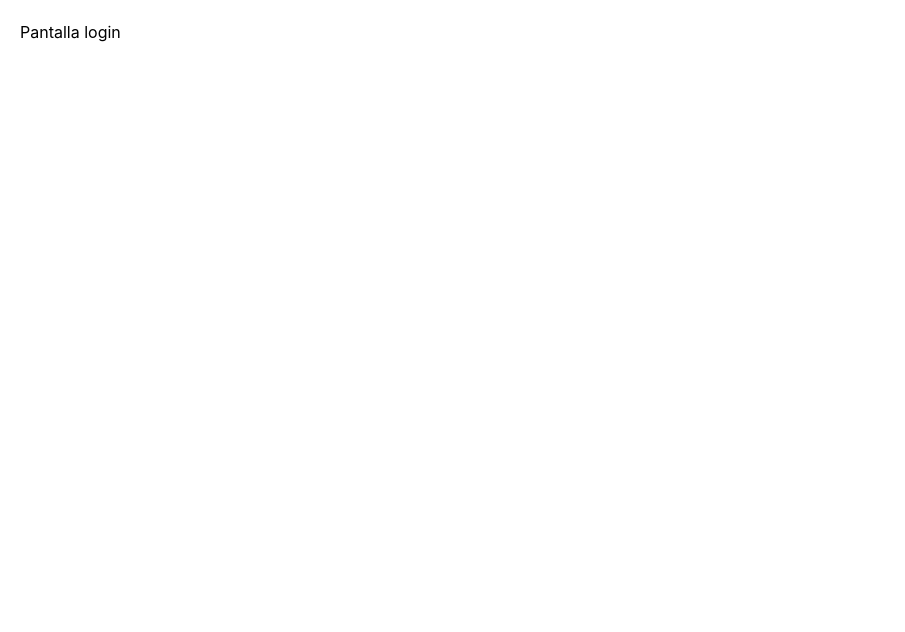
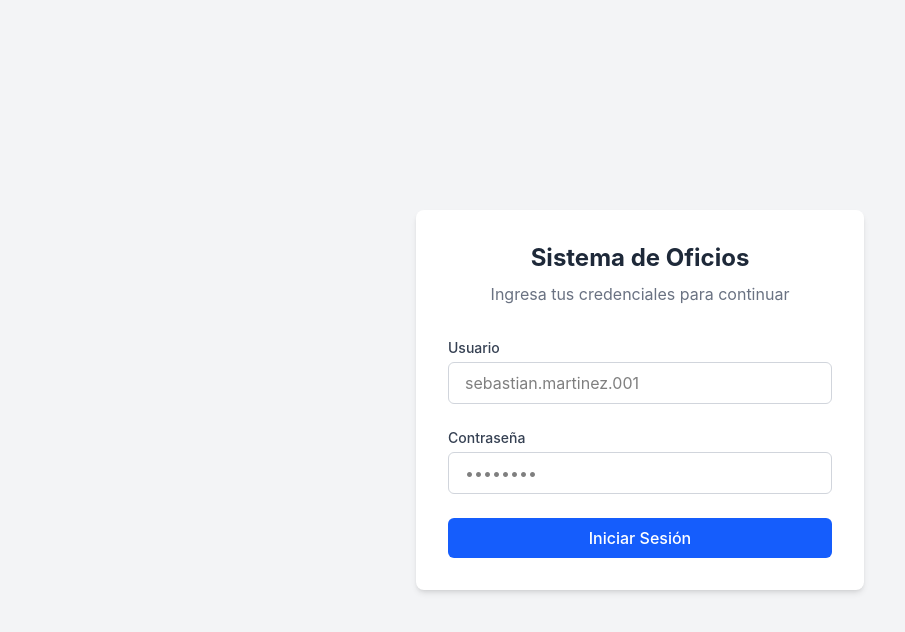
Before and after one commit to Paraguacho/Sistema-Oficios-Omapas, a React (Vite) app in the folder client/: page /login in a window 1280 px wide. Shown: the top 632 px of the page, without its empty margins (0-905 px from the left). Built offline with nearby package versions, Linux system fonts and the light colour scheme.

Commit message:
Inicio de sesion

```diff
--- a/client/src/App.jsx
+++ b/client/src/App.jsx
@@ -1,6 +1,6 @@
 import {BrowserRouter as Router, Routes, Route} from 'react-router-dom';
+import Login from './pages/Login';
 
-const Login = () =>  <div style={{padding: '20px'}}><h1>Pantalla login</h1></div>
 const Bandeja = () => <div style={{padding: '20px'}}><h1>Bandeja de Entrada</h1></div>
 
 function App() {
--- a/client/src/api/axios.js
+++ b/client/src/api/axios.js
@@ -1,7 +1,7 @@
 import axios from 'axios';
 
 const api = axios.create({
-    baseURL: 'https://localhost:5000/api'
+    baseURL: 'http://localhost:3000/api'
 });
 
 //Confirmar que el usuario esta logueado
--- /dev/null
+++ b/client/src/pages/Login.jsx
@@ -0,0 +1,87 @@
+import {useState} from 'react';
+import {useNavigate} from 'react-router-dom';
+import api from '../api/axios';
+
+const Login = () =>{
+
+    const [username, setUsername] = useState('');
+    const [password, setPassword] = useState('');
+    const [errorMessage, setErrorMessage] = useState('');
+
+    const navigate = useNavigate();
+    const handleSubmit = async (e) =>{
+        e.preventDefault();
+        setErrorMessage('');
+
+        try{
+            //conexion con el backend
+            const response = await api.post('/auth/login',{
+                username: username,
+                password: password
+            });
+
+            localStorage.setItem('token', response.data.token);
+            navigate('/')
+        } catch (error){
+            //Server rechaza login
+            if (error.response && error.response.data){
+                setErrorMessage(error.response.data.message);
+            }else{
+                setErrorMessage('Error de conexión con el servidor')
+            }
+        }
+    }
+    return (
+
+    <div className="min-h-screen flex items-center justify-center bg-gray-100">
+      <div className="bg-white p-8 rounded-lg shadow-md w-full max-w-md">
+
+        <div className="text-center mb-8">
+          <h1 className="text-2xl font-bold text-gray-800">Sistema de Oficios</h1>
+          <p className="text-gray-500 mt-2">Ingresa tus credenciales para continuar</p>
+        </div>
+
+        {errorMessage && (
+            <div className='mb-4 bg-red-100 border border-red-400 text-red-700 px-4 py-3 rounded relative' role='alert'>
+                <span className='block sm:inline'>{errorMessage}</span>
+            </div>
+        )}
+
+        <form onSubmit={handleSubmit} className="space-y-6">
+          <div>
+            <label className="block text-sm font-medium text-gray-700">Usuario</label>
+            <input
+              type="text"
+              value={username}
+              onChange={(e) => setUsername(e.target.value)}
+              className="mt-1 block w-full px-4 py-2 border border-gray-300 rounded-md focus:ring-blue-500 focus:border-blue-500"
+              placeholder="sebastian.martinez.001"
+              required
+            />
+          </div>
+
+          <div>
+            <label className="block text-sm font-medium text-gray-700">Contraseña</label>
+            <input
+              type="password"
+              value={password}
+              onChange={(e) => setPassword(e.target.value)}
+              className="mt-1 block w-full px-4 py-2 border border-gray-300 rounded-md focus:ring-blue-500 focus:border-blue-500"
+              placeholder="••••••••"
+              required
+            />
+          </div>
+
+          <button
+            type="submit"
+            className="w-full bg-blue-600 text-white py-2 px-4 rounded-md hover:bg-blue-700 transition duration-200 font-medium"
+          >
+            Iniciar Sesión
+          </button>
+        </form>
+      </div>
+    </div>
+  );
+};
+
+export default Login;
```
